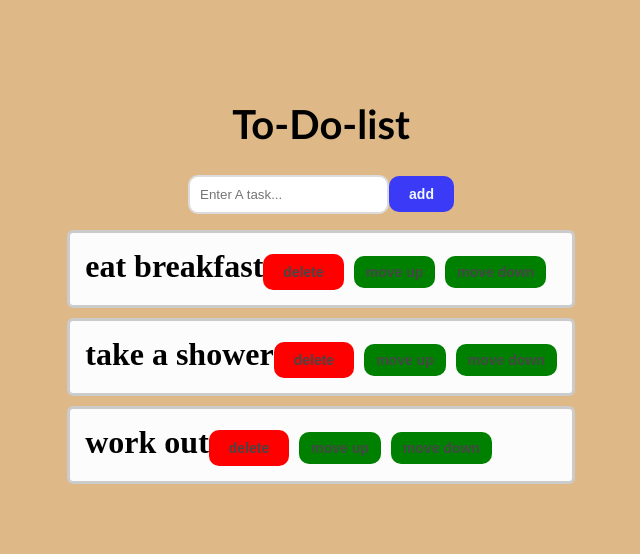
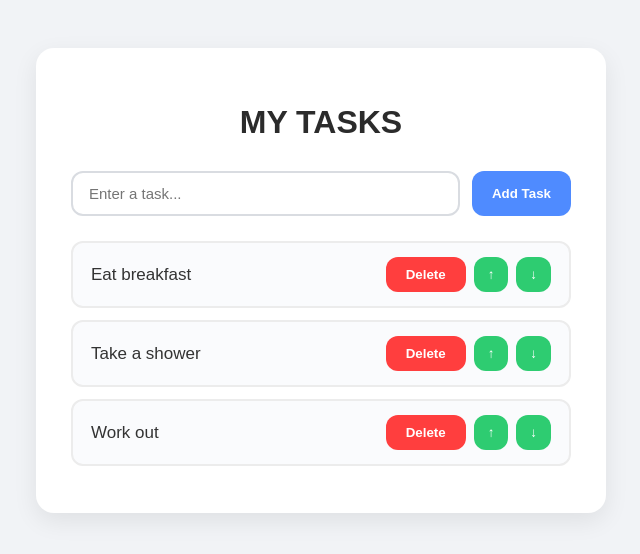
Before and after one commit to iyousojo/task-management-system-with-react, a React (Vite) app: page / in a window 1280 px wide. Shown: the top 554 px of the page, without its empty margins (319-959 px from the left). Built offline with nearby package versions, Linux system fonts and the light colour scheme.

Commit message:
`Updated Todoapp component with new features and styles`

```diff
--- a/package.json
+++ b/package.json
@@ -10,6 +10,7 @@
     "lint": "eslint .",
     "preview": "vite preview",
     "predeploy": "npm run build",
+    "start": "npm run dev",
     "deploy": "gh-pages -d dist"
   },
   "dependencies": {
--- a/src/Todoapp.jsx
+++ b/src/Todoapp.jsx
@@ -1,82 +1,102 @@
- import { element } from "prop-types";
-import React,{ useState } from "react"
+import React, { useState } from "react";
 
- function Todoapp(){
-    const [Todoapp , setTask] = useState(["eat breakfast","take a shower","work out"]);
+function Todoapp() {
+  const [Todoapp, setTask] = useState([
+    "Eat breakfast",
+    "Take a shower",
+    "Work out",
+  ]);
 
-    const [newtask , setnewTask] = useState("");
+  const [newtask, setnewTask] = useState("");
 
-    function handleinputtask(event){
+  function handleinputtask(event) {
     setnewTask(event.target.value);
-
-    }
-    function addtask(){
-
-
-        if(newtask.trim() !== ""){
-        setTask( t => [...t,newtask]);
-        setnewTask("");
-        }
-        else{
-            window.alert("please add task")
   }
 
-
+  function addtask() {
+    if (newtask.trim() !== "") {
+      setTask((t) => [...t, newtask]);
+      setnewTask("");
+    } else {
+      window.alert("Please enter a task!");
     }
-    function deletetask(index){
-
-
-        const upadatetasks = Todoapp.filter((_,  i) => i  !== index);
-        setTask(upadatetasks);
   }
 
-    function movetaskup(index){
-
-
-        if (index > 0){
-            const upadatetasks = [...Todoapp ];
-
-            [upadatetasks [index] ,upadatetasks [index -1]] =
-            [upadatetasks [index-1] ,upadatetasks [index]];
-            setTask(upadatetasks)
+  function deletetask(index) {
+    const updated = Todoapp.filter((_, i) => i !== index);
+    setTask(updated);
   }
 
+  function movetaskup(index) {
+    if (index > 0) {
+      const updated = [...Todoapp];
+      [updated[index], updated[index - 1]] = [
+        updated[index - 1],
+        updated[index],
+      ];
+      setTask(updated);
     }
-     function movetaskdown(index){
-
-
-          if (index < Todoapp.length - 1){
-            const upadatetasks = [...Todoapp ];
-
-            [upadatetasks [index] ,upadatetasks [index + 1]] =
-            [upadatetasks [index   + 1] ,upadatetasks [index]];
-            setTask(upadatetasks)
   }
 
+  function movetaskdown(index) {
+    if (index < Todoapp.length - 1) {
+      const updated = [...Todoapp];
+      [updated[index], updated[index + 1]] = [
+        updated[index + 1],
+        updated[index],
+      ];
+      setTask(updated);
+    }
   }
 
-    return(
-   <div  className="to-do-list">
+  return (
+    <div className="todo-wrapper">
 
+      <h1 className="todo-title">My Tasks</h1>
 
-    <h1>To-Do-list</h1>
-    <div>
-        <input  type="text" placeholder="Enter A task..." value={newtask}  onChange={handleinputtask}/>
+      <div className="input-row">
+        <input
+          type="text"
+          placeholder="Enter a task..."
+          value={newtask}
+          onChange={handleinputtask}
+        />
+        <button className="btn add-btn" onClick={addtask}>
+          Add Task
+        </button>
+      </div>
 
-        <button  className="add-button"onClick={addtask}>add</button>
+      <ol className="task-list">
+        {Todoapp.map((task, index) => (
+          <li key={index} className="task-item">
+            <span className="task-text">{task}</span>
+
+            <div className="btn-group">
+              <button
+                className="btn delete-btn"
+                onClick={() => deletetask(index)}
+              >
+                Delete
+              </button>
+              <button
+                className="btn move-btn"
+                onClick={() => movetaskup(index)}
+              >
+                ↑
+              </button>
+              <button
+                className="btn move-btn"
+                onClick={() => movetaskdown(index)}
+              >
+                ↓
+              </button>
             </div>
-    <ol>  {Todoapp.map((Todoapp,index) =><li key={index}><span className="task">{Todoapp}
-        <button className="delete-button"   onClick={() =>  deletetask(index)}>delete</button>
-        <button className="move up"  onClick={() =>  movetaskup(index)}>move up</button>
-        <button className="move down"  onClick={() =>  movetaskdown(index)}>move down</button></span></li>)}
+          </li>
+        ))}
       </ol>
 
+    </div>
+  );
+}
 
-    </div>
-    )
-
- }
-// Debug: Log when Todoapp renders
-console.log('📦 Todoapp rendered!');
-
- export default Todoapp
+export default Todoapp;
--- a/src/index.css
+++ b/src/index.css
@@ -1,72 +1,122 @@
-body{
-    background-color: burlywood;
+/* ======= GLOBAL ======= */
+body {
+  background: #f1f3f6;
+  display: flex;
+  justify-content: center;
+  padding: 40px;
+  font-family: "Poppins", sans-serif;
 }
 
-.to-do-list{
-    font-family: 'Gill Sans', 'Gill Sans MT', Calibri, 'Trebuchet MS', sans-serif;
-    margin-top: 100px;
-  justify-items: center;
+.todo-wrapper {
+  width: 500px;
+  background: white;
+  padding: 35px;
+  border-radius: 18px;
+  box-shadow: 0 8px 25px rgba(0, 0, 0, 0.08);
+}
 
+.todo-title {
+  text-align: center;
+  font-size: 32px;
+  font-weight: 700;
+  color: #2b2b2b;
+  margin-bottom: 30px;
+  text-transform: uppercase;
 }
-h1{
-    font-size: 40px;
+
+/* ===== INPUT ROW ===== */
+.input-row {
+  display: flex;
+  gap: 12px;
+  margin-bottom: 25px;
 }
-button{
-    font-size: 14px;
+
+.input-row input {
+  flex: 1;
+  padding: 12px 16px;
+  border-radius: 12px;
+  border: 2px solid #d9dce1;
+  font-size: 15px;
+  outline: none;
+  transition: 0.3s;
+}
+
+.input-row input:focus {
+  border-color: #4f8bff;
+  box-shadow: 0 0 5px rgba(79, 139, 255, 0.3);
+}
+
+.btn {
   padding: 10px 20px;
+  border-radius: 12px;
   border: none;
-    border-radius: 10px;
-    font-weight: bold;
+  font-weight: 600;
   cursor: pointer;
-    color: #464646;
-    transition: background-color 0.5s ease;
+  transition: 0.25s ease;
 }
-.add-button{
-    background-color: #3a3af7;
-    color: #f0f8ff;
+
+/* ===== BUTTONS ===== */
+
+.add-btn {
+  background: #4f8bff;
+  color: white;
 }
-.add-button:hover{
-    background-color: #2d2db7;
+
+.add-btn:hover {
+  background: #2e6dfa;
 }
-.delete-button{
-  background-color: #ff0000;
+
+.delete-btn {
+  background: #ff3e3e;
+  color: white;
 }
-.delete-button:hover{
-     background-color: #ff00009a;
+
+.delete-btn:hover {
+  background: #d63030;
 }
-.move{
-    background-color: #008000;
+
+.move-btn {
+  background: #2ecc71;
+  color: white;
+  padding: 8px 14px;
 }
-.move:hover{
-    background-color: #008000e6;
+
+.move-btn:hover {
+  background: #25b864;
 }
-input[type="text"]{
-    padding: 10px;
-    border-radius: 10px;
-    border:2px solid #dcdcdc;
-    color: #000000;
-}
-ol{
+
+/* ===== TASK LIST ===== */
+
+.task-list {
   padding: 0;
+  margin: 0;
   list-style: none;
 }
-li{
-    font-size:2rem;
-    font-weight: bold;
-    padding: 15px;
-    background-color: #fcfcfc;
-    margin-bottom: 10px;
-    border:3px solid #cbcbcb;
-    border-radius: 6px;
+
+.task-item {
   display: flex;
+  justify-content: space-between;
   align-items: center;
+  background: #fafbfd;
+  padding: 14px 18px;
+  border-radius: 12px;
+  margin-bottom: 12px;
+  border: 2px solid #ececec;
+  transition: 0.3s;
 }
-.task{
-    flex: 1;
-    font-family:'Times New Roman', Times, serif;
+
+.task-item:hover {
+  border-color: #4f8bff;
+  transform: translateY(-3px);
 }
-.up , .move{
-    padding: 8px 12px;
-    font-size: 14px;
-    margin-left: 10px;
+
+.task-text {
+  font-size: 17px;
+  font-weight: 500;
+  color: #333;
 }
+
+.btn-group {
+  display: flex;
+  gap: 8px;
+}
```
Lines whose indentation alone changed are shown as unchanged.
